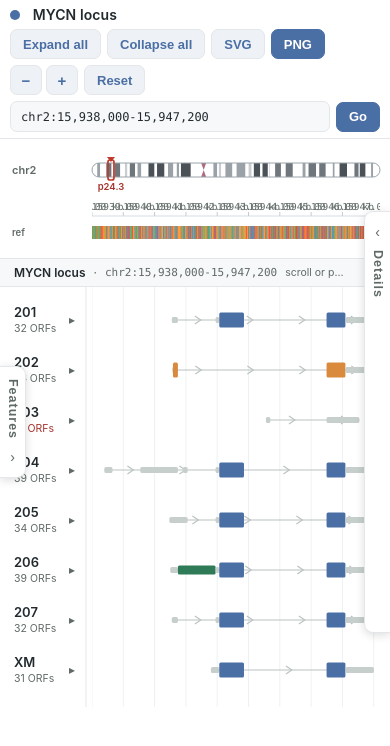
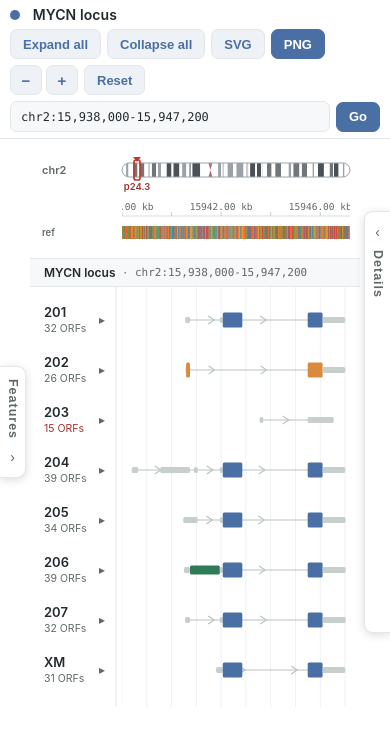
Before and after one commit to mariano-aguilar-vela/mycn-isoform-viewer, a plain HTML site: page index.html in a window 390 px wide. Drawn offline with nearby package versions, Linux system fonts and the light colour scheme.

Commit message:
Fix stuck ORF selection; phone: Features tab lane and responsive ruler ticks

```diff
--- a/app.js
+++ b/app.js
@@ -534,12 +534,20 @@
     // ruler (clipped to the plot)
     var g=hdr.append("g").attr("clip-path","url(#hdr-clip)");
     g.append("line").attr("x1",plotL()).attr("x2",plotR()).attr("y1",rulerY).attr("y2",rulerY).attr("stroke","#d7dde1");
-    x.ticks(8).forEach(function(v){
+    // FIX 3: responsive tick density — target count from plot width, then greedily drop any label that
+    // would come within 8px of the previous one (measured), so labels are never a mashed-together smear.
+    var plotW=plotR()-plotL();
+    var target=Math.max(2, Math.min(8, Math.round(plotW/90)));   // ~90px per label incl. gap
+    var lastRight=-1e9;
+    x.ticks(target).forEach(function(v){
       var xp=x(v); if (xp<plotL()-1||xp>plotR()+1) return;
       g.append("line").attr("x1",xp).attr("x2",xp).attr("y1",rulerY-4).attr("y2",rulerY).attr("stroke","#c4ccd1");
-      g.append("text").attr("class","ruler-lbl").attr("x",xp).attr("y",rulerY-6).attr("text-anchor","middle")
+      var txt=g.append("text").attr("class","ruler-lbl").attr("x",xp).attr("y",rulerY-6).attr("text-anchor","middle")
         .attr("font-size",9.5).attr("font-family",MONO).attr("fill","#5f6a66")
         .text((v/1000).toFixed(2)+" kb");
+      var w=(txt.node().getComputedTextLength?txt.node().getComputedTextLength():0);
+      if (w && (xp - w/2) < lastRight + 8) txt.remove();          // would overlap the previous label -> drop it
+      else lastRight = xp + (w||0)/2;
     });
     hdr.append("text").attr("x",12).attr("y",stripY+stripH-3).attr("font-size",9.5).attr("font-weight",600)
       .attr("fill","#5f6a66").text("ref");
@@ -624,17 +632,24 @@
     svg.append("defs").append("clipPath").attr("id","plot-clip").append("rect")
       .attr("x",plotL()).attr("y",0).attr("width",Math.max(1,plotR()-plotL())).attr("height",H);
     gMain = svg.append("g");
+    // FIX 1: empty-space deselect catcher at the BOTTOM — a tap on empty plot/gutter clears the ORF
+    // selection. Decorative layers above are pointer-events:none so the click reaches this catcher;
+    // feature hit-rects (drawn later, on top) still capture their own clicks. A drag (>clickDistance)
+    // is a pan (d3-zoom on the svg), never a deselect.
+    gMain.append("rect").attr("class","deselect-catcher").attr("x",0).attr("y",0).attr("width",W).attr("height",H)
+      .attr("fill","transparent").on("click",function(){ pickOrf(null); });
     // opaque gutter background (belt-and-braces: nothing genomic ever shows under the labels)
-    gMain.append("rect").attr("class","gutter-bg").attr("x",0).attr("y",0).attr("width",plotL()-1).attr("height",H).attr("fill","#ffffff");
-    // gridlines + selection band -> clipped to the plot
-    var gGrid=clipped(gMain);
+    gMain.append("rect").attr("class","gutter-bg").attr("x",0).attr("y",0).attr("width",plotL()-1).attr("height",H)
+      .attr("fill","#ffffff").style("pointer-events","none");
+    // gridlines + selection band -> clipped to the plot; decorative -> pointer-events:none
+    var gGrid=clipped(gMain).style("pointer-events","none");
     x.ticks(8).forEach(function(v){ var xp=x(v); if (xp<plotL()||xp>plotR()) return;
       gGrid.append("line").attr("x1",xp).attr("x2",xp).attr("y1",0).attr("y2",H).attr("stroke","#eef1f3"); });
     if (selectedOrf){ var sp=META.orfs[selectedOrf].span;
       gGrid.append("rect").attr("x",x(sp[0])).attr("y",0).attr("width",Math.max(1.5,x(sp[1]+1)-x(sp[0])))
         .attr("height",H).attr("fill",PAL.nmyc).attr("opacity",0.06); }
-    // gutter divider (label lane, unclipped)
-    gMain.append("line").attr("x1",plotL()-6).attr("x2",plotL()-6).attr("y1",0).attr("y2",H).attr("stroke","#e3e7e9");
+    // gutter divider (label lane, unclipped, decorative)
+    gMain.append("line").attr("x1",plotL()-6).attr("x2",plotL()-6).attr("y1",0).attr("y2",H).attr("stroke","#e3e7e9").style("pointer-events","none");
     ROWS.forEach(function(r){
       if (r.kind==="tx") drawTx(r);
       else if (r.kind==="grp") drawGroup(r);
@@ -768,7 +783,14 @@
   }
 
   // ================= interactions =================
+  // FIX 1: clear ORF-selection DOM state (highlight/dim removed on next rebuild; details closed)
+  function clearOrfSelection(){
+    selectedOrf=null; railHasContent=false;
+    $("rail-body").innerHTML='<div class="rail-empty">Select an ORF for its protein detail, or click an exon for its coordinates.</div>';
+    openRight(false);
+  }
   function pickTx(t){
+    if (selectedOrf!=null) clearOrfSelection();   // FIX 1: acting on a transcript ALWAYS escapes an ORF selection
     state[t].open=!state[t].open; if(!state[t].open) state[t].sharedOpen=false;
     selectedTx = state[t].open ? t : null;
     rebuild();
@@ -776,7 +798,15 @@
     else setNow("MYCN locus", null);
     renderFeatureList();
   }
+  // FIX 1: SINGLE explicit selection state-setter. pickOrf(id) selects+highlights; pickOrf(null) fully
+  // clears (restore every row to full opacity, remove highlight, close/empty Details). Never a blind toggle.
   function pickOrf(id){
+    if (id==null){
+      clearOrfSelection();
+      setNow(selectedTx?("MYCN-"+selectedTx):"MYCN locus", selectedTx?txSpan(selectedTx):null);
+      rebuild(); markFeatureActive();
+      return;
+    }
     selectedOrf=id;
     var o=META.orfs[id], sp=o.span;
     $("rail-body").innerHTML = renderCard(id,o); wireCard();
--- a/styles.css
+++ b/styles.css
@@ -265,6 +265,11 @@ table.props td.v{text-align:right; font-variant-numeric:tabular-nums; font-famil
     position:fixed; top:0; left:0; right:0; bottom:0; width:100%; z-index:60;
     border:0; box-shadow:none; padding:16px 15px 40px; }
 
+  /* FIX 2: reserve an edge lane on each side for the fixed Features/Details tabs so they NEVER
+     overlay the transcript-label column (left) or the plot (right); the header + stack shift inward
+     together and stay x-aligned. */
+  #viewer{ margin:0 30px }
+
   /* strips = small edge tabs overlaying the plot edges (tap to open the sheet) */
   .strip.left, .strip.right{
     position:fixed; top:50%; transform:translateY(-50%); width:26px; height:auto;
```
